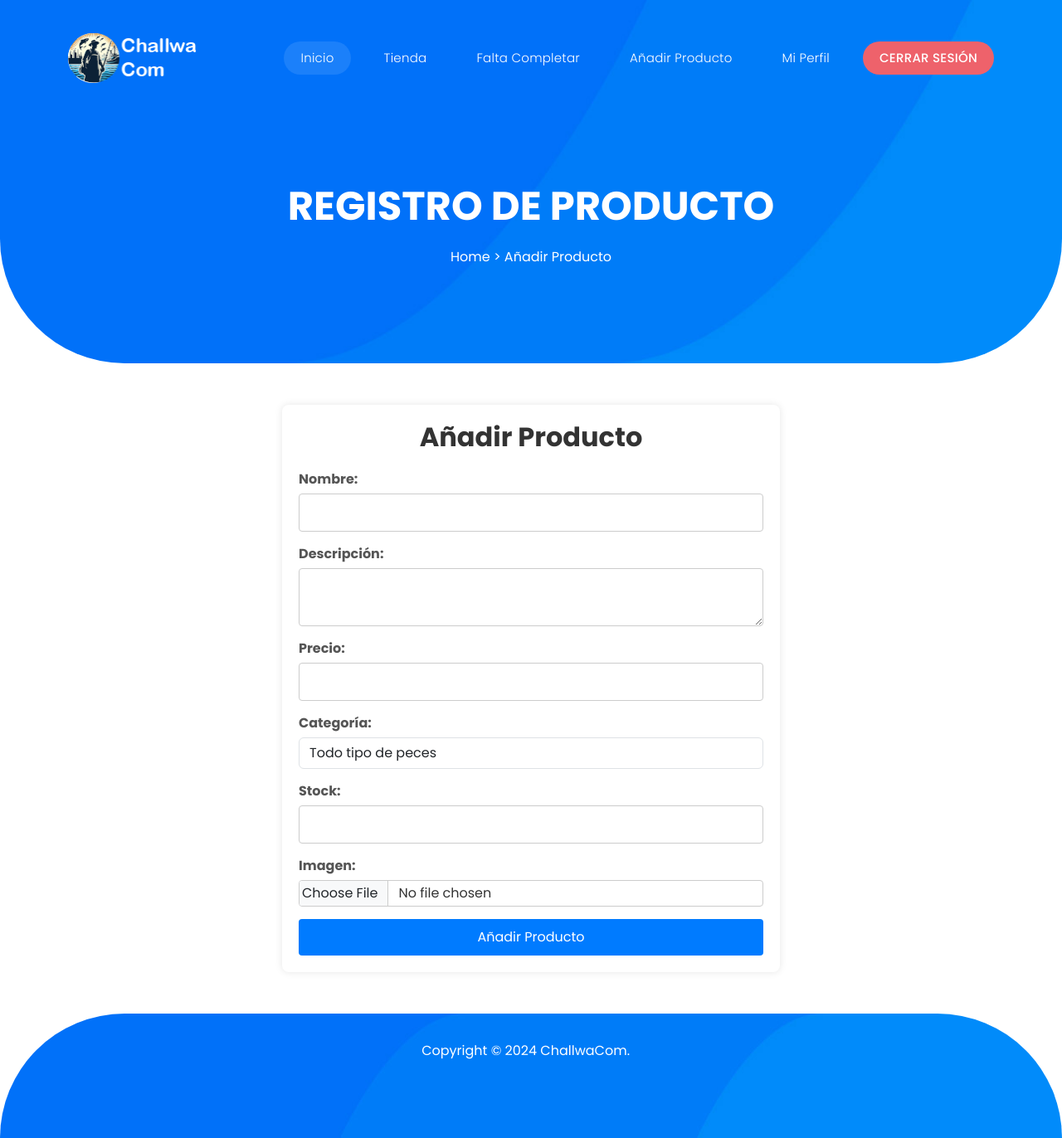
After one commit to denzelbautista/web-challwa, a Flask app: page /registroproducto in a window 1280 px wide. The commit adds this page. Shown: the whole page at 83% size. Run offline with Flask 3, Linux system fonts and the light colour scheme; a user stored in the database is signed in; some libraries are stand-ins or nearby versions.

Commit message:
añadir producto funcional

```diff
--- a/main.py
+++ b/main.py
@@ -4,6 +4,7 @@ import sys
 from database import init_app, db
 from config.local import config
 from flask import Flask, send_file, render_template
+import requests
 # flask-login
 from flask_login import LoginManager, login_user, logout_user, login_required, current_user
 # end flask-login
@@ -35,23 +36,45 @@ app.register_blueprint(users_bp)
 # Para la API
 
 @app.route('/productos', methods=['POST'])
-@authorize
-def create_producto(user_created_id):
+@login_required
+def create_producto():
+    usuario = current_user
     try:
-        data = request.json
-        nombre = data.get('nombre')
-        descripcion = data.get('descripcion')
-        precio = data.get('precio')
-        categoria = data.get('categoria')
-        stock = data.get('stock')
+        nombre = request.form.get('nombre')
+        descripcion = request.form.get('descripcion')
+        precio = request.form.get('precio')
+        categoria = request.form.get('categoria')
+        stock = request.form.get('stock')
 
         # Verifica que los campos obligatorios estén presentes
         if not (nombre and descripcion and precio and categoria and stock):
             return jsonify({'success': False, 'message': 'Campos obligatorios faltantes'}), 400
 
+        # Verifica que se haya subido una imagen
+        if 'image' not in request.files:
+            return jsonify({'success': False, 'message': 'Imagen es obligatoria'}), 400
+
+        file = request.files['image']
+        if file.filename == '':
+            return jsonify({'success': False, 'message': 'No se ha seleccionado ninguna imagen'}), 400
+
+        # Subimos la imagen al servicio de imgBB y obtenemos el nombre del archivo
+        response = requests.post(
+            'https://api.imgbb.com/1/upload',
+            data={'key': '2adc25aee373fb46c2d721f17defe3d4'},  # Reemplaza con tu clave de API de imgBB
+            files={'image': file}
+        )
+
+        if response.status_code != 200:
+            return jsonify({'success': False, 'message': 'Error subiendo la imagen'}), 500
+
+        image_url = response.json()['data']['display_url']
+
         # Crea un nuevo producto con el user_created_id del token
-        nuevo_producto = Producto(nombre=nombre, descripcion=descripcion, precio=precio,
-                                  categoria=categoria, stock=stock, vendedor_id=user_created_id)
+        nuevo_producto = Producto(
+            nombre=nombre, descripcion=descripcion, precio=precio,
+            categoria=categoria, stock=stock, vendedor_id=usuario.id, imagen_producto=image_url
+        )
         db.session.add(nuevo_producto)
         db.session.commit()
 
@@ -63,39 +86,27 @@ def create_producto(user_created_id):
     finally:
         db.session.close()
 
-
-"""
-@app.route('/productos', methods=['POST'])
-@authorize
-def create_producto():
+@app.route('/productos', methods=['GET'])
+def get_productos():
     try:
-        data = request.json
-        nombre = data.get('nombre')
-        descripcion = data.get('descripcion')
-        precio = data.get('precio')
-        categoria = data.get('categoria')
-        stock = data.get('stock')
-        # Asegúrate de que este campo esté presente en el JSON
-        vendedor_id = data.get('vendedor_id')
-
-        # Verifica que los campos obligatorios estén presentes
-        if not (nombre and descripcion and precio and categoria and stock and vendedor_id):
-            return jsonify({'success': False, 'message': 'Campos obligatorios faltantes'}), 400
-
-        # Crea un nuevo producto
-        nuevo_producto = Producto(nombre=nombre, descripcion=descripcion, precio=precio,
-                                  categoria=categoria, stock=stock, vendedor_id=vendedor_id)
-        db.session.add(nuevo_producto)
-        db.session.commit()
-
-        return jsonify({'success': True, 'message': 'Pedido creado correctamente', 'id': nuevo_producto.id}), 201
+        productos = Producto.query.all()
+        productos_list = []
+        for producto in productos:
+            productos_list.append({
+                'id': producto.id,
+                'nombre': producto.nombre,
+                'descripcion': producto.descripcion,
+                'precio': producto.precio,
+                'categoria': producto.categoria,
+                'stock': producto.stock,
+                'imagen_producto': producto.imagen_producto  # Asegúrate de que el campo imagen exista y contenga la URL
+            })
+        return jsonify({'success': True, 'productos': productos_list}), 200
     except Exception as e:
         print(sys.exc_info())
-        db.session.rollback()
-        return jsonify({'success': False, 'message': 'Error creando producto'}), 500
-    finally:
-        db.session.close()
-"""
+        return jsonify({'success': False, 'message': 'Error obteniendo productos'}), 500
+
+
 
 @app.route('/productos/<producto_id>', methods=['GET'])
 def get_producto(producto_id):
@@ -161,10 +172,12 @@ def create_linea_pedido(pedido_id):
     finally:
         db.session.close()
 
-"""
+
 if __name__ == '__main__':
     app.run(debug=True)
 
 """
 if __name__ == '__main__':
     app.run(host='0.0.0.0', debug=True)
+
+"""
--- a/req.txt
+++ b/requirements.txt
@@ -1,6 +1,8 @@
 autopep8==2.1.1
 blinker==1.8.2
+certifi==2024.6.2
 cffi==1.16.0
+charset-normalizer==3.3.2
 click==8.1.7
 colorama==0.4.6
 cryptography==42.0.7
@@ -8,6 +10,7 @@ Flask==3.0.3
 Flask-Login==0.6.3
 Flask-SQLAlchemy==3.1.1
 greenlet==3.0.3
+idna==3.7
 itsdangerous==2.2.0
 Jinja2==3.1.4
 jwt==1.3.1
@@ -15,6 +18,8 @@ MarkupSafe==2.1.5
 pycodestyle==2.11.1
 pycparser==2.22
 PyJWT==2.8.0
+requests==2.32.3
 SQLAlchemy==2.0.30
 typing_extensions==4.12.0
+urllib3==2.2.1
 Werkzeug==3.0.3
--- /dev/null
+++ b/static/css/registroproducto.css
@@ -0,0 +1,90 @@
+/* Container for the form */
+.regproductocontainer {
+    max-width: 600px;
+    margin: 50px auto;
+    padding: 20px;
+    background-color: #fff;
+    border-radius: 8px;
+    box-shadow: 0 0 10px rgba(0, 0, 0, 0.1);
+}
+
+footer {
+    margin-top: 0px;
+}
+
+
+/* Form heading */
+.regproductocontainer h2 {
+    text-align: center;
+    margin-bottom: 20px;
+    color: #333;
+}
+
+/* Form group styles */
+.regproductocontainer .form-group {
+    margin-bottom: 15px;
+}
+
+.regproductocontainer .form-group label {
+    display: block;
+    margin-bottom: 5px;
+    font-weight: bold;
+    color: #555;
+}
+
+.regproductocontainer .form-group input,
+.regproductocontainer .form-group textarea {
+    width: 100%;
+    padding: 10px;
+    border: 1px solid #ccc;
+    border-radius: 4px;
+    font-size: 16px;
+    color: #333;
+}
+
+.regproductocontainer .form-group input:focus,
+.regproductocontainer .form-group textarea:focus {
+    border-color: #007bff;
+    outline: none;
+}
+
+/* File input styles */
+.regproductocontainer .form-group input[type="file"] {
+    padding: 3px;
+}
+
+/* Submit button styles */
+.regproductocontainer button {
+    width: 100%;
+    padding: 10px;
+    background-color: #007bff;
+    border: none;
+    border-radius: 4px;
+    color: #fff;
+    font-size: 16px;
+    cursor: pointer;
+    transition: background-color 0.3s;
+}
+
+.regproductocontainer button:hover {
+    background-color: #0056b3;
+}
+
+/* Alert styles */
+#alert {
+    text-align: center;
+    padding: 10px;
+    border-radius: 4px;
+}
+
+.alert-success {
+    background-color: #d4edda;
+    color: #155724;
+    border: 1px solid #c3e6cb;
+}
+
+.alert-danger {
+    background-color: #f8d7da;
+    color: #721c24;
+    border: 1px solid #f5c6cb;
+}
--- /dev/null
+++ b/static/js/registroproducto.js
@@ -0,0 +1,40 @@
+document.addEventListener('DOMContentLoaded', function () {
+    const form = document.getElementById('productoForm');
+    const alertBox = document.getElementById('alert');
+
+    form.addEventListener('submit', function (event) {
+        event.preventDefault();
+
+        const formData = new FormData(form);
+
+        fetch('/productos', {
+            method: 'POST',
+            body: formData,
+            headers: {
+                'Authorization': 'Bearer ' + localStorage.getItem('token')  // Asumiendo que el token se guarda en localStorage
+            }
+        })
+        .then(response => response.json())
+        .then(data => {
+            if (data.success) {
+                alertBox.style.display = 'block';
+                alertBox.classList.remove('alert-danger');
+                alertBox.classList.add('alert-success');
+                alertBox.innerText = data.message;
+                form.reset();
+            } else {
+                alertBox.style.display = 'block';
+                alertBox.classList.remove('alert-success');
+                alertBox.classList.add('alert-danger');
+                alertBox.innerText = data.message;
+            }
+        })
+        .catch(error => {
+            console.error('Error:', error);
+            alertBox.style.display = 'block';
+            alertBox.classList.remove('alert-success');
+            alertBox.classList.add('alert-danger');
+            alertBox.innerText = 'Error creando producto';
+        });
+    });
+});
--- a/templates/base.html
+++ b/templates/base.html
@@ -49,13 +49,15 @@
                         <ul class="nav">
                             <li><a href="{{ url_for('views.index') }}" class="active">Inicio</a></li>
                             <li><a href="{{ url_for('views.shop') }}">Tienda</a></li>
-                            <li><a href="{{ url_for('views.sell') }}">Vende ahora</a></li>
-                            <li><a href="{{ url_for('views.contact') }}">Contacto</a></li>
+                            <li><a href="{{ url_for('views.sell') }}">Falta completar</a></li>
+
                             {% if current_user.is_authenticated %}
+                            <li><a href="{{ url_for('views.registroproducto') }}">Añadir Producto</a></li>
                             <li><a href="{{ url_for('users.profile') }}">Mi Perfil</a></li>
                             <li><a href="#" id="logout-button">Cerrar sesión</a></li>
                             <!-- Agrega un ID al botón de cerrar sesión -->
                             {% else %}
+                            <li><a href="{{ url_for('views.contact') }}">Contacto</a></li>
                             <li><a href="{{ url_for('views.register') }}">Regístrate</a></li>
                             <li><a href="{{ url_for('views.login') }}">Inicia sesión</a></li>
                             {% endif %}
--- a/templates/login.html
+++ b/templates/login.html
@@ -15,7 +15,7 @@
         <div class="row">
             <div class="col-lg-12">
                 <h3>Inicio de Sesión</h3>
-                <span class="breadcrumb"><a href="#">Home</a> > INICIA SESION</span>
+                <span class="breadcrumb"><a href="#">Home</a> > Inicia Sesion</span>
             </div>
         </div>
     </div>
--- /dev/null
+++ b/templates/registroproducto.html
@@ -0,0 +1,60 @@
+<!-- index.html -->
+{% extends "base.html" %}
+
+{% block content %}
+
+<head>
+    <!-- css propios -->
+    <link rel="stylesheet" href="{{ url_for('static', filename='css/registroproducto.css') }}">
+</head>
+
+<div class="page-heading header-text">
+    <div class="container">
+      <div class="row">
+        <div class="col-lg-12">
+          <h3>Registro de Producto</h3>
+          <span class="breadcrumb"><a href="#">Home</a> > Añadir Producto</span>
+        </div>
+      </div>
+    </div>
+  </div>
+
+<div class="regproductocontainer">
+    <h2>Añadir Producto</h2>
+    <form id="productoForm" enctype="multipart/form-data">
+        <div class="form-group">
+            <label for="nombre">Nombre:</label>
+            <input type="text" id="nombre" name="nombre" class="form-control" required>
+        </div>
+        <div class="form-group">
+            <label for="descripcion">Descripción:</label>
+            <textarea id="descripcion" name="descripcion" class="form-control" required></textarea>
+        </div>
+        <div class="form-group">
+            <label for="precio">Precio:</label>
+            <input type="number" id="precio" name="precio" class="form-control" required>
+        </div>
+        <div class="form-group">
+            <label for="categoria">Categoría:</label>
+            <select name="categoria" id="categoria" class="form-control" required>
+                <option value="pescado">Todo tipo de peces</option>
+                <option value="marisco">Todo tipo de mariscos</option>
+            </select>
+        </div>
+        <div class="form-group">
+            <label for="stock">Stock:</label>
+            <input type="number" id="stock" name="stock" class="form-control" required>
+        </div>
+        <div class="form-group">
+            <label for="image">Imagen:</label>
+            <input type="file" id="image" name="image" class="form-control" required>
+        </div>
+        <button type="submit" class="btn btn-primary">Añadir Producto</button>
+    </form>
+    <div id="alert" class="alert alert-success mt-3" style="display: none;"></div>
+</div>
+
+<!-- javascript propios -->
+<script src="{{ url_for('static', filename='js/registroproducto.js') }}"></script>
+
+{% endblock %}
--- a/views.py
+++ b/views.py
@@ -32,6 +32,11 @@ def register():
 def login():
     return render_template('login.html')
 
-@views_bp.route('/productos')
-def productos():
-    return render_template('productos.html')
+@views_bp.route('/detallesproducto')
+def detallesproducto():
+    return render_template('detallesproducto.html')
+
+@views_bp.route('/registroproducto')
+@login_required
+def registroproducto():
+    return render_template('registroproducto.html')
```
Also changed, not shown: static/css/shop.css (added, +78 -0 lines), static/css/shopfinal.css (added, +66 -0 lines), static/js/shop.js (added, +55 -0 lines), static/js/shopfinal.js (added, +88 -0 lines), templates/shopfuncionaldesordenado.html (added, +53 -0 lines), templates/shopfuncionalpropio.html (added, +45 -0 lines), instance/challwa.db, templates/detallesproducto.html (renamed from templates/productos.html).
